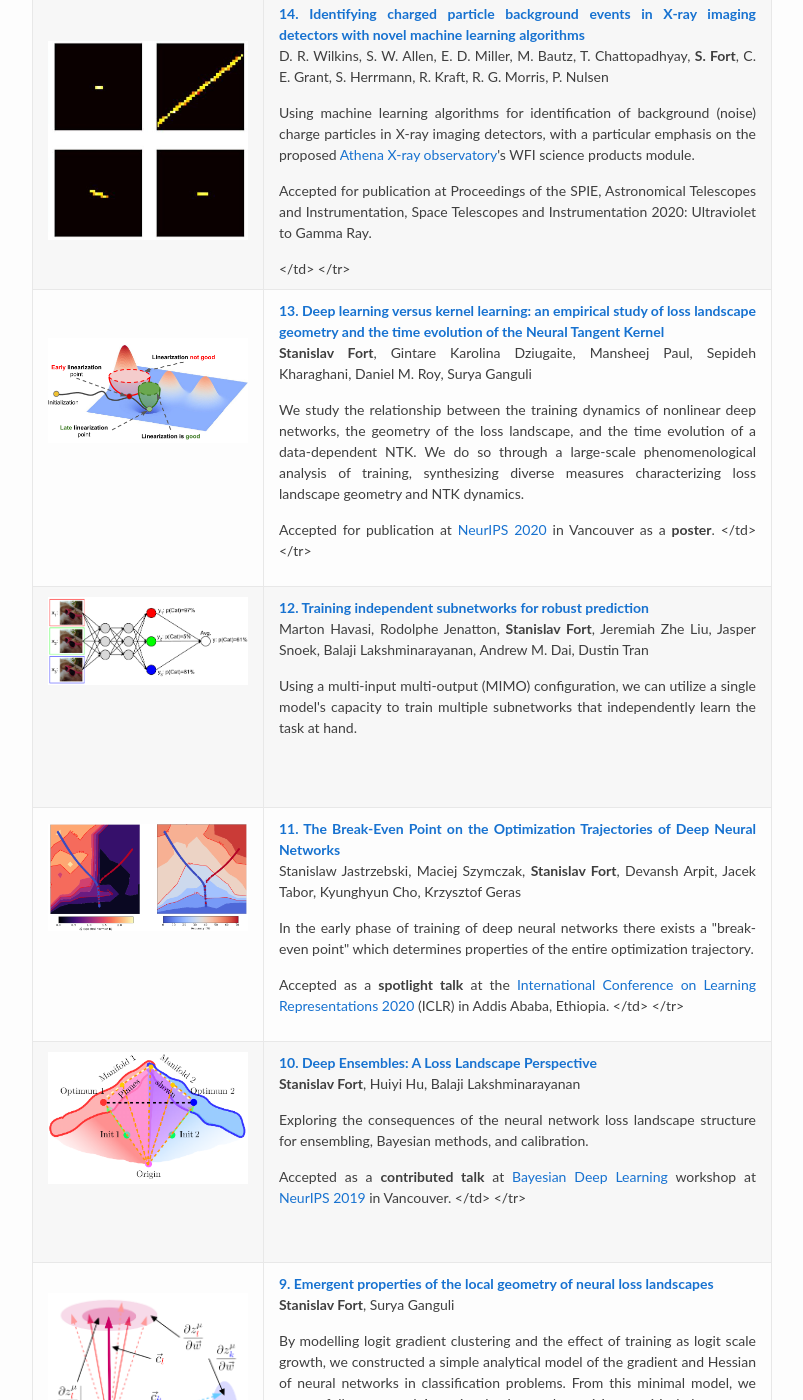
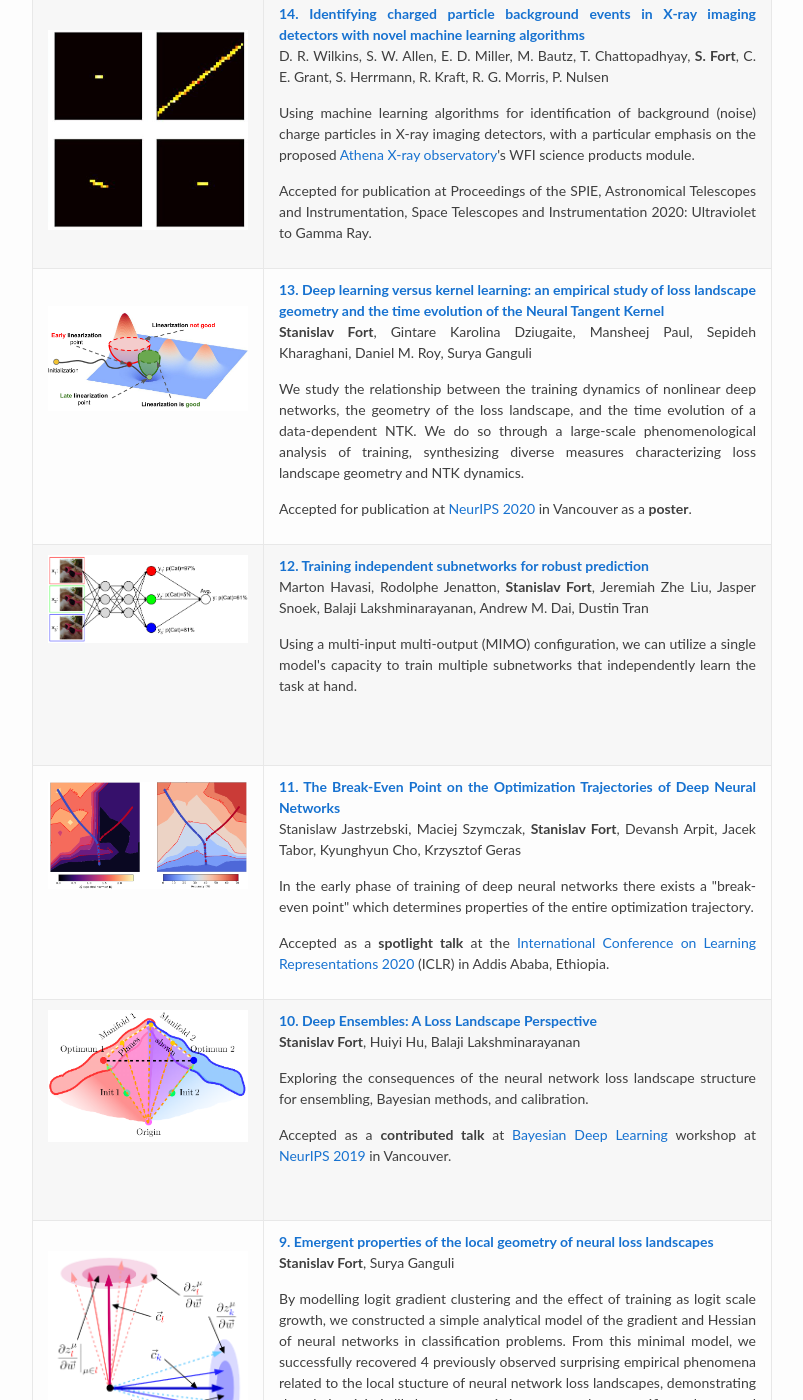
Before and after one commit to stanislavfort/stanislavfort.github.io, a Jekyll site: the page built from pages/research.md, in a window 1280 px wide and 1400 px high, scrolled down 1522 px. Shown: the whole window, without its empty margins (238-1041 px from the left). Built offline with Jekyll 4.4.1, drawn with Linux system fonts in a browser that asks for light colours; some of the changed text lies outside the part shown.

Commit message:
closing <p> tags

```diff
--- a/pages/research.md
+++ b/pages/research.md
@@ -179,7 +179,7 @@ Jie Ren, <strong>Stanislav Fort</strong>, Jeremiah Liu, Abhijit Guha Roy, Shreya
                 <papertitle>14. Identifying charged particle background events in X-ray imaging detectors with novel machine learning algorithms</papertitle></a><br>
                 D. R. Wilkins, S. W. Allen, E. D. Miller, M. Bautz, T. Chattopadhyay, <strong>S. Fort</strong>, C. E. Grant, S. Herrmann, R. Kraft, R. G. Morris, P. Nulsen<br>
                       </p><p></p>
-        	      <p>Using machine learning algorithms for identification of background (noise) charge particles in X-ray imaging detectors, with a particular emphasis on the proposed <a href="https://en.wikipedia.org/wiki/Advanced_Telescope_for_High_Energy_Astrophysics">Athena X-ray observatory</a>'s WFI science products module.
+        	      <p>Using machine learning algorithms for identification of background (noise) charge particles in X-ray imaging detectors, with a particular emphasis on the proposed <a href="https://en.wikipedia.org/wiki/Advanced_Telescope_for_High_Energy_Astrophysics">Athena X-ray observatory</a>'s WFI science products module.</p>
                 <p>Accepted for publication at Proceedings of the SPIE, Astronomical Telescopes and Instrumentation, Space Telescopes and Instrumentation 2020: Ultraviolet to Gamma Ray.</p>
 
                       </td>
@@ -197,7 +197,7 @@ Jie Ren, <strong>Stanislav Fort</strong>, Jeremiah Liu, Abhijit Guha Roy, Shreya
                 <strong>Stanislav Fort</strong>, Gintare Karolina Dziugaite, Mansheej Paul, Sepideh Kharaghani, Daniel M. Roy, Surya Ganguli<br>
                       </p><p></p>
         	      <p>We study the relationship between the training dynamics of nonlinear deep networks, the geometry of the loss landscape, and the time evolution of a data-dependent NTK. We do so through a large-scale phenomenological analysis of training, synthesizing diverse measures characterizing loss landscape geometry and NTK dynamics.</p>
-                <p>Accepted for publication at <a href="https://nips.cc/Conferences/2020/">NeurIPS 2020</a> in Vancouver as a <b>poster</b>.
+                <p>Accepted for publication at <a href="https://nips.cc/Conferences/2020/">NeurIPS 2020</a> in Vancouver as a <b>poster</b>.</p>
 
                       </td>
                     </tr>
@@ -230,7 +230,7 @@ Jie Ren, <strong>Stanislav Fort</strong>, Jeremiah Liu, Abhijit Guha Roy, Shreya
                 Stanislaw Jastrzebski, Maciej Szymczak, <strong>Stanislav Fort</strong>, Devansh Arpit, Jacek Tabor, Kyunghyun Cho, Krzysztof Geras<br>
                       </p><p></p>
         	      <p>In the early phase of training of deep neural networks there exists a "break-even point" which determines properties of the entire optimization trajectory.</p>
-                <p>Accepted as a <b>spotlight talk</b> at the <a href="http://bayesiandeeplearning.org/">International Conference on Learning Representations 2020</a> (ICLR) in Addis Ababa, Ethiopia.
+                <p>Accepted as a <b>spotlight talk</b> at the <a href="http://bayesiandeeplearning.org/">International Conference on Learning Representations 2020</a> (ICLR) in Addis Ababa, Ethiopia.</p>
                       </td>
                     </tr>
 
@@ -247,7 +247,7 @@ Jie Ren, <strong>Stanislav Fort</strong>, Jeremiah Liu, Abhijit Guha Roy, Shreya
                 <strong>Stanislav Fort</strong>, Huiyi Hu, Balaji Lakshminarayanan<br>
                       </p><p></p>
         	      <p>Exploring the consequences of the neural network loss landscape structure for ensembling, Bayesian methods, and calibration.</p>
-                <p>Accepted as a <b>contributed talk</b> at <a href="http://bayesiandeeplearning.org/">Bayesian Deep Learning</a> workshop at <a href="https://nips.cc/Conferences/2019/">NeurIPS 2019</a> in Vancouver.
+                <p>Accepted as a <b>contributed talk</b> at <a href="http://bayesiandeeplearning.org/">Bayesian Deep Learning</a> workshop at <a href="https://nips.cc/Conferences/2019/">NeurIPS 2019</a> in Vancouver.</p>
                       </td>
                     </tr>
 
@@ -283,7 +283,7 @@ Jie Ren, <strong>Stanislav Fort</strong>, Jeremiah Liu, Abhijit Guha Roy, Shreya
               </p><p></p>
 	      <p> Building a unified phenomenological model of the low-loss manifold in neural network loss landscapes that incorporates 1) mode connectivity, 2) the surprising ease of optimizing on low-dimensional cuts through the weight space, and 3) the existence of <i>long directions</i> in the loss landscape into a single model. Using this model, we made new predictions about the loss landscape and verified them empirically.</p>
 <p>
-Accepted for publication at <a href="https://nips.cc/Conferences/2019/">NeurIPS 2019</a> in Vancouver as a <b>poster</b>.
+Accepted for publication at <a href="https://nips.cc/Conferences/2019/">NeurIPS 2019</a> in Vancouver as a <b>poster</b>.</p>
           <p> A subset accepted at the <a href = "https://sites.google.com/view/icml2019-generalization/home">
           Understanding and Improving Generalization in Deep Learning</a> workshop at ICML 2019 as a <b>spotlight talk</b> and a poster, and at the <a href = "https://sites.google.com/view/icml2019phys4dl">Theoretical Physics
 for Deep Learning</a> workshop at ICML 2019 as a poster. I also delivered invited talks at Uber AI Labs and Google Brain.</p>
@@ -340,7 +340,7 @@ for Deep Learning</a> workshop at ICML 2019 as a poster. I also delivered invite
         <papertitle>5. The Goldilocks zone: Towards better understanding of neural network loss landscapes</papertitle></a><br>
         <strong>Stanislav Fort</strong>, Adam Scherlis<br>
               </p><p></p>
-	      <p> A connection between optimization on random low-dimensional hypersurfaces and local convexity in the neural network loss landscape.
+	      <p> A connection between optimization on random low-dimensional hypersurfaces and local convexity in the neural network loss landscape.</p>
         <p> Accepted for publication at <a href="https://aaai.org/Conferences/AAAI-19/">AAAI 2019</a> in Hawaii as an <strong>oral presentation</strong> and a poster.</p>
 <p> A subset accepted at the <a href = "https://sites.google.com/view/icml2018nonconvex/papers">
 Modern Trends in Nonconvex Optimization for Machine Learning</a> workshop at <a href = "https://icml.cc/">ICML 2018</a> and <a href = "http://www.baylearn.org">BayLearn 2018</a> as <i>The Goldilocks zone: Empirical exploration of the structure of the neural network loss landscapes</i> (link <a href = "https://drive.google.com/file/d/1PLo0iKyuWOj9M60pdc39XaSGJTTJPkmo/view">here</a>). Accepted as an oral presentation at the <a href="https://sites.google.com/view/phys4ml">Theoretical Physics for Machine Learning</a> Aspen winter conference.
```
